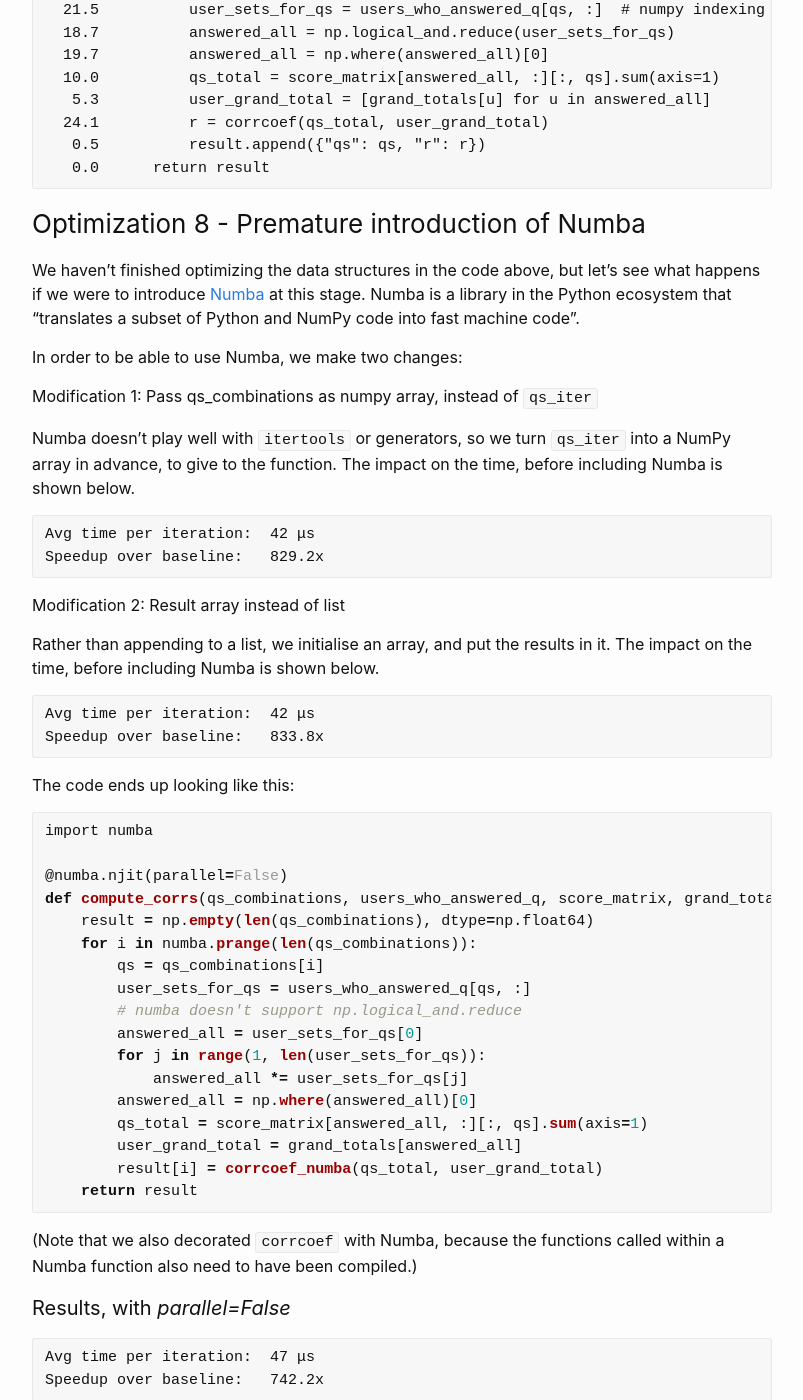
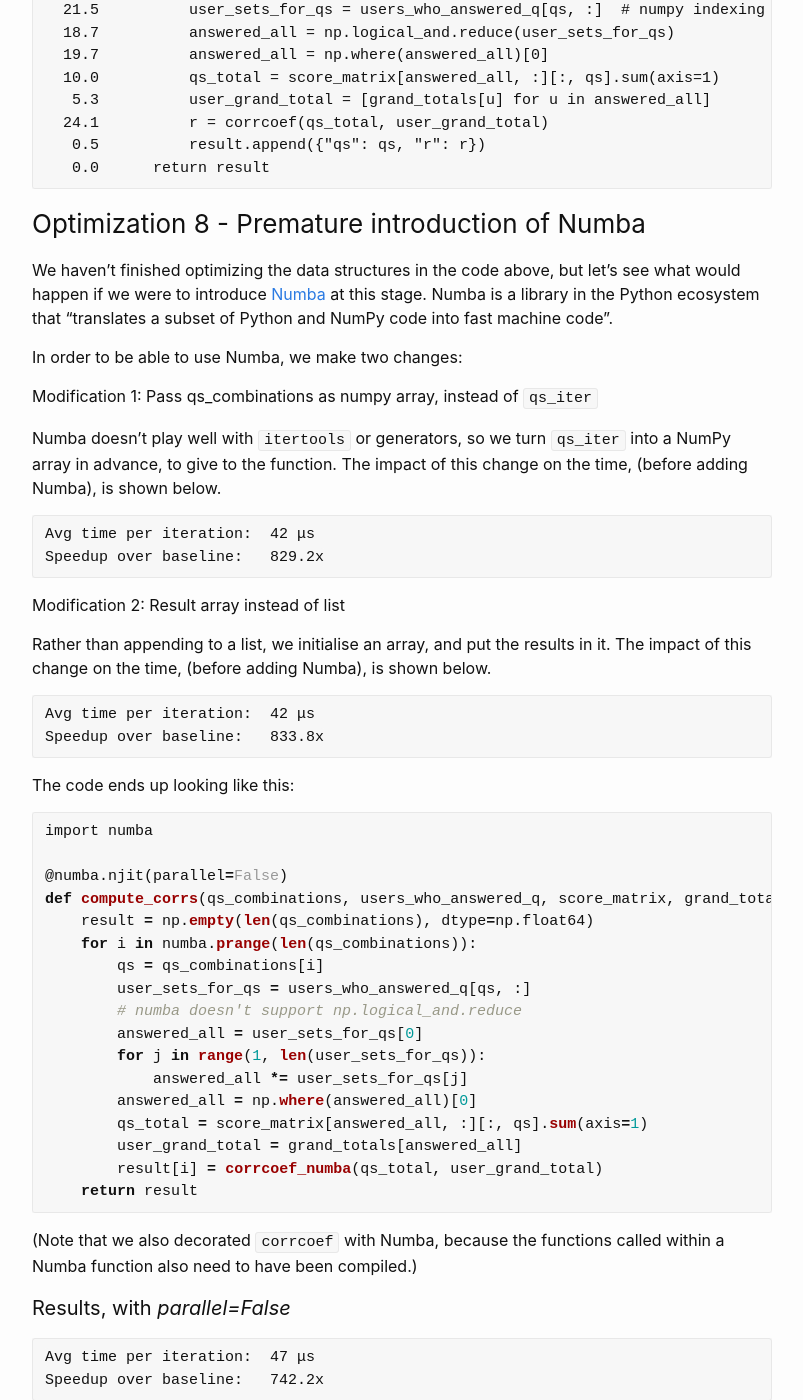
Before and after one commit to sradc/sradc.github.io, a Jekyll site: the page built from _posts/2023-10-29-python-corrset-optimization.md, in a window 1280 px wide and 1400 px high, scrolled down 6944 px. Shown: the whole window, without its empty margins (238-1041 px from the left). Built offline with Jekyll 4.4.1, drawn with Linux system fonts in a browser that asks for light colours; some of the changed text lies outside the part shown.

Commit message:
fix a few typos

````diff
--- a/_posts/2023-10-29-python-corrset-optimization.md
+++ b/_posts/2023-10-29-python-corrset-optimization.md
@@ -318,13 +318,13 @@ Speedup over baseline:   814.6x
 
 ### Optimization 8 - Premature introduction of Numba
 
-We haven't finished optimizing the data structures in the code above, but let's see what happens if we were to introduce [Numba](https://numba.pydata.org/) at this stage. Numba is a library in the Python ecosystem that "translates a subset of Python and NumPy code into fast machine code".
+We haven't finished optimizing the data structures in the code above, but let's see what would happen if we were to introduce [Numba](https://numba.pydata.org/) at this stage. Numba is a library in the Python ecosystem that "translates a subset of Python and NumPy code into fast machine code".
 
 In order to be able to use Numba, we make two changes:
 
 Modification 1: Pass qs_combinations as numpy array, instead of `qs_iter`
 
-Numba doesn't play well with `itertools` or generators, so we turn `qs_iter` into a NumPy array in advance, to give to the function. The impact on the time, before including Numba is shown below.
+Numba doesn't play well with `itertools` or generators, so we turn `qs_iter` into a NumPy array in advance, to give to the function. The impact of this change on the time, (before adding Numba), is shown below.
 
 ```
 Avg time per iteration:  42 μs
@@ -333,7 +333,7 @@ Speedup over baseline:   829.2x
 
 Modification 2: Result array instead of list
 
-Rather than appending to a list, we initialise an array, and put the results in it. The impact on the time, before including Numba is shown below.
+Rather than appending to a list, we initialise an array, and put the results in it. The impact of this change on the time, (before adding Numba), is shown below.
 
 ```
 Avg time per iteration:  42 μs
````
Also changed, not shown: other parts of _posts/2023-10-29-python-corrset-optimization.md (+1 -1 lines).
